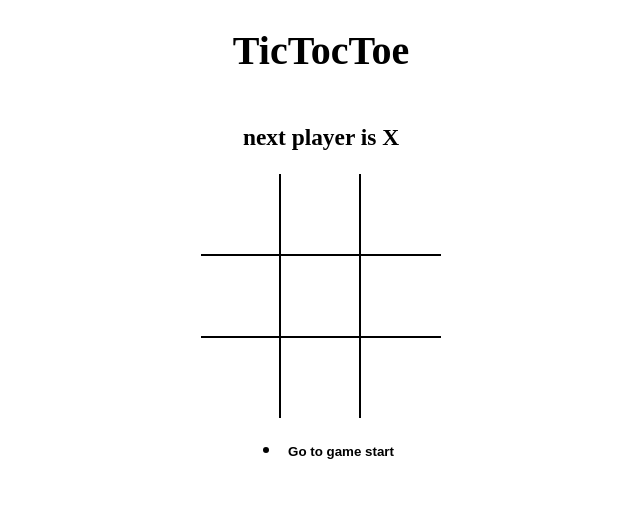
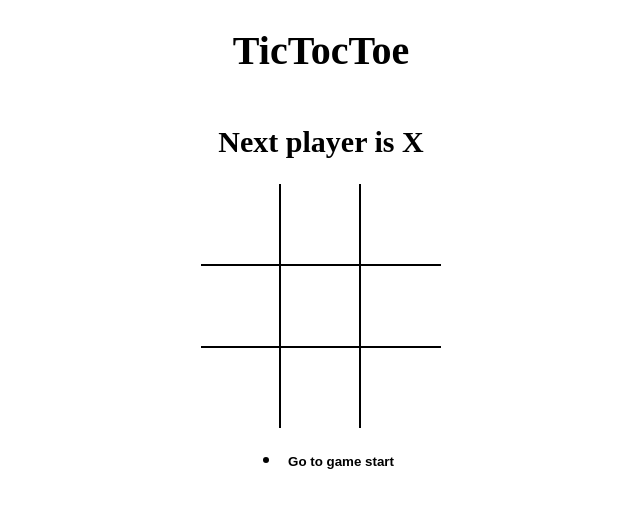
Before and after one commit to siddhant-ahire/tic-toc-toe, a React (Vite) app: page / in a window 1280 px wide. Shown: the top 508 px of the page, without its empty margins (319-959 px from the left). Built offline with nearby package versions, Linux system fonts and the light colour scheme; the HTML template or start-up script is replaced by a standard one.

Commit message:
displayed draw messaged with conditional rendering

```diff
--- a/src/App.js
+++ b/src/App.js
@@ -2,6 +2,7 @@
 import Board from './components/Board';
 import History from './components/History';
 import { calculateWinner } from './components/helper';
+import StatusMessage from './components/StatusMessage';
 import './styles/root.scss';
 
 export default () => {
@@ -12,7 +13,6 @@
   console.log('history',history)
     const winner = calculateWinner(current.board);
     console.log(winner);
-    const message = winner ? `winner is ${winner}`: `next player is ${current.isXNext?'X':'O'}`;
     const handleSquareClick = (position) => {
         if(current.board[position] || winner){
             return;
@@ -37,7 +37,7 @@
 
   return (<div className="app">
     <h1>TicTocToe</h1>
-    <h3>{message}</h3>
+    <StatusMessage winner={winner} current={current}></StatusMessage>
     <Board board={current.board} handleSquareClick={handleSquareClick} />
     <History history={history} moveTo={moveTo} currentMove={currentMove}></History>
   </div>
--- /dev/null
+++ b/src/components/StatusMessage.js
@@ -0,0 +1,15 @@
+import React from 'react'
+
+const StatusMessage = ({winner,current}) => {
+    // const message = winner ? `winner is ${winner}`: `next player is ${current.isXNext?'X':'O'}`;
+    const noMovesLeft = current.board.every(el => el !==null);
+    return (
+        <h2>
+            {winner && `Winner is ${winner}`}
+            {!winner && !noMovesLeft && `Next player is ${current.isXNext ? 'X':'O'}`}
+            {!winner && noMovesLeft && `X and O tied`}
+        </h2>
+    );
+}
+
+export default StatusMessage
```
